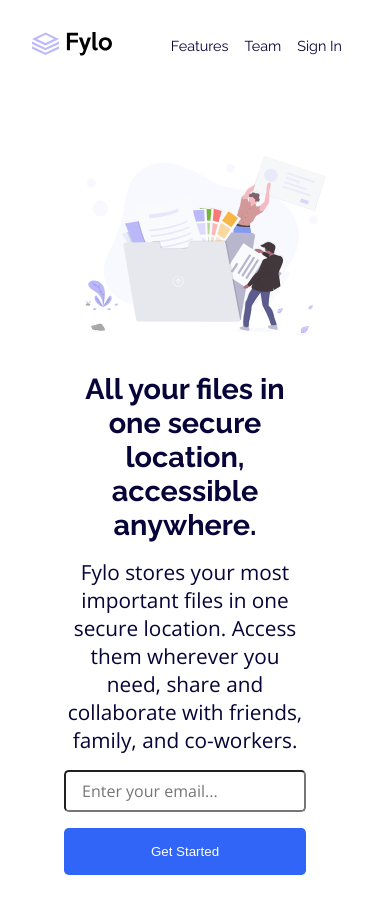
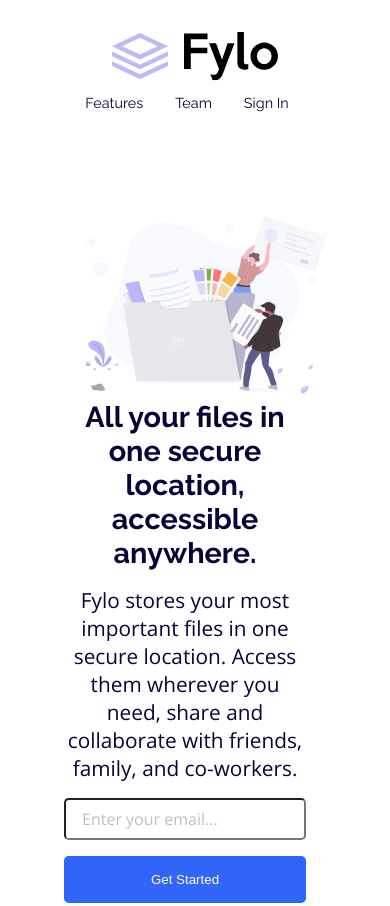
Before and after one commit to Shaka-W/Fylo-Landing-Page, a plain HTML site: page index.html in a window 390 px wide. Shown: the top 906 px of the page. Drawn offline with nearby package versions, Linux system fonts and the light colour scheme.

```diff
--- a/sass/style.scss
+++ b/sass/style.scss
@@ -98,6 +98,7 @@
       content: '';
       background-image: url('../images/bg-curve-desktop.svg');
       background-size: cover;
+      background-position: center center;
       position: absolute;
       top: -60px;
       left: 0;
@@ -195,6 +196,10 @@
     &:focus {
       outline: none;
     }
+
+    &::placeholder {
+      color: $light-gray;
+    }
   }
 }
 
@@ -288,9 +293,10 @@
   font-size: 11px; text-align: center;
 
   a {
-    color: hsl(228, 45%, 44%);
+    color: #fff;
   }
 }
+
 
 /* Media Queries */
 @media (max-width: 1200px) {
@@ -298,10 +304,6 @@
     &__wrapper {
       flex: 100%;
       text-align: center;
-
-      img {
-        margin-bottom: $margin-lg;
-      }
 
     &:last-of-type {
       order: -1;
@@ -337,7 +339,7 @@
 
     &__testimonial {
       text-align: left;
-      margin: 0 auto;
+      margin: $margin-md auto 0 auto;
     }
   }
 
@@ -383,17 +385,21 @@
 }
 
 @media (max-width: 750px) {
+  .two-col {
+    &::before {
+      background-image: url('../images/bg-curve-mobile.svg');
+      height: 80px;
+  }
+}
   .hero {
     height: 40vh;
   }
 
   .navbar {
-    &__logo {
-      width: 80px;
-    }
+    flex-direction: column;
 
     &__item {
-      padding: 0;
+      padding: $padding-xs;
     }
 
     &__link {
@@ -403,10 +409,6 @@
 }
 
 @media (max-width: 500px) {
-  .two-col__testimonial {
-    width: 100%;
-  }
-
   .hero {
     height: 55vh;
     &__wrapper {
```
Also changed, not shown: css/style.css, images/logo-white.svg (added).
